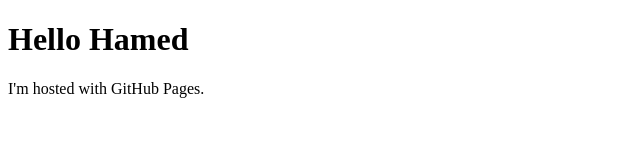
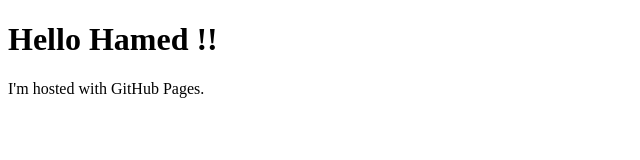
Before and after one commit to 110se/110se.github.io, a plain HTML site: page index.html in a window 1280 px wide. Shown: the full height of the page, 0-640 px from the left. Drawn offline with Linux system fonts and the light colour scheme.

```diff
--- a/index.html
+++ b/index.html
@@ -1,7 +1,7 @@
 <!DOCTYPE html>
 <html>
 <body>
-<h1>Hello Hamed</h1>
+<h1>Hello Hamed !!</h1>
 <p>I'm hosted with GitHub Pages.</p>
 </body>
 </html>
```
